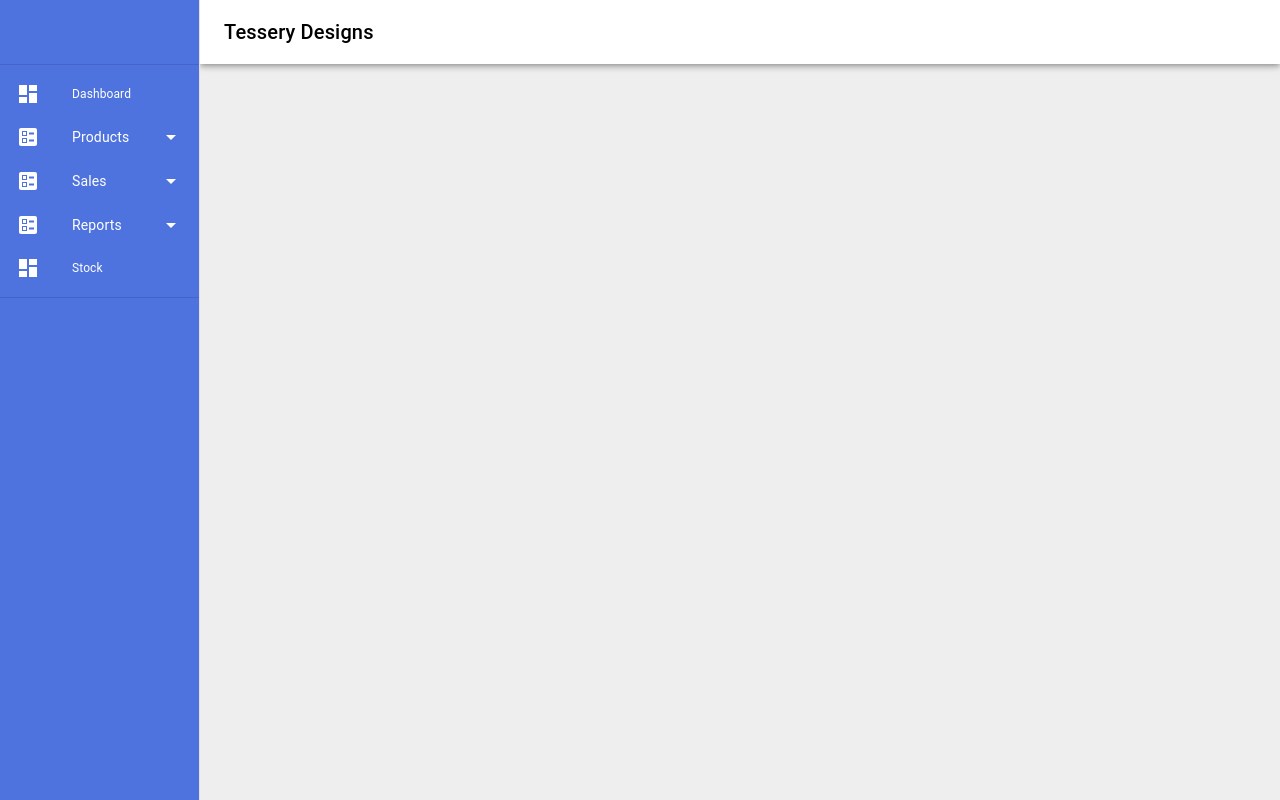
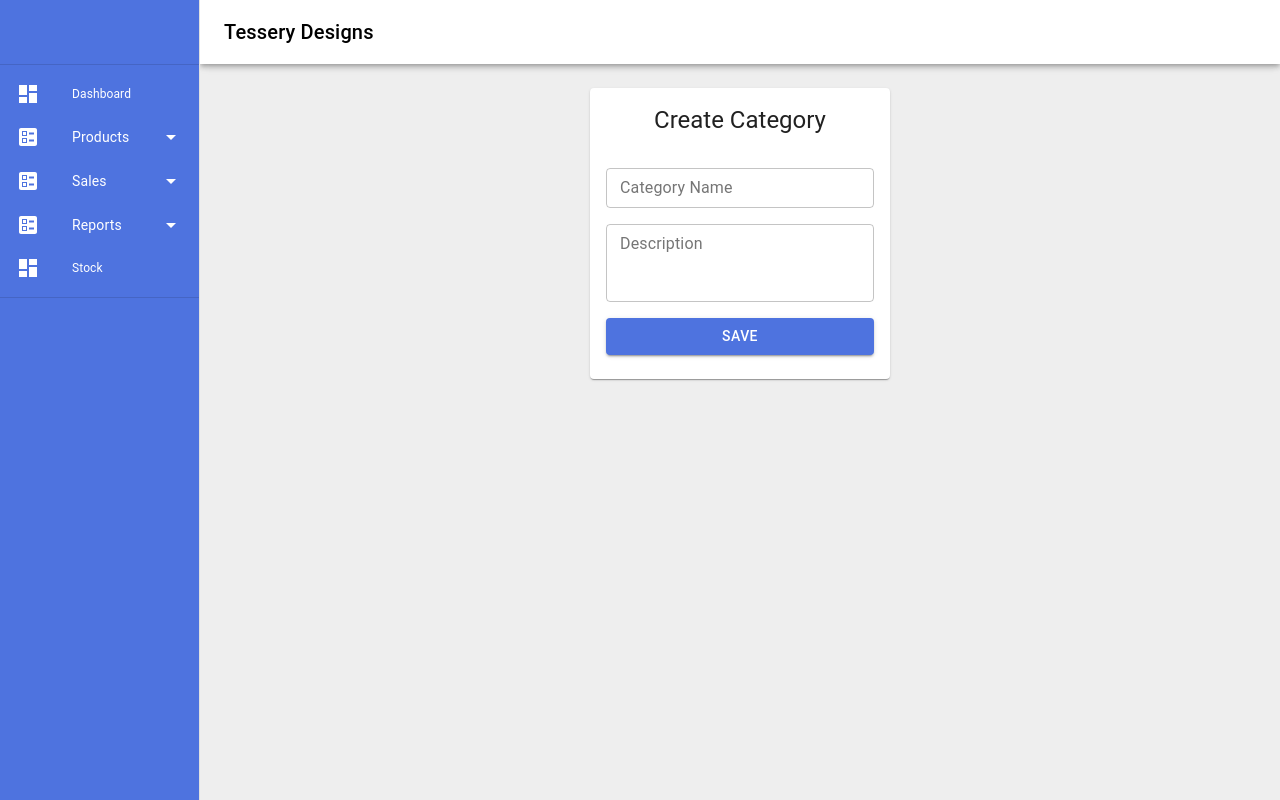
Before and after one commit to jeffKibra/POS, a React (Create React App) app: page /productCategories/new in a window 1280 px wide. Built offline with nearby package versions, Linux system fonts and the light colour scheme.

Commit message:
new Category form created

```diff
--- /dev/null
+++ b/src/Containers/Products/NewCategory.jsx
@@ -0,0 +1,5 @@
+import CategoriesForm from "../../Components/Forms/Products/CategoriesForm";
+
+export default function CategoriesFormContainer(props) {
+  return <CategoriesForm />;
+}
--- /dev/null
+++ b/src/Pages/Products/NewCategoryPage.jsx
@@ -0,0 +1,5 @@
+import NewCategory from "../../Containers/Products/NewCategory";
+
+export default function NewCategoryPage(props) {
+  return <NewCategory />;
+}
--- a/src/Router/index.js
+++ b/src/Router/index.js
@@ -5,12 +5,14 @@ import * as routes from "../constants/routes";
 //import pages
 import CreateProductPage from "../Pages/Products/CreateProductPage";
 import ProductsListPage from "../Pages/Products/ProductsListPage";
+import NewCategoryPage from "../Pages/Products/NewCategoryPage";
 
 export default function AppRouter(props) {
   return (
     <Switch>
       <Route exact path={routes.NEW_PRODUCT} component={CreateProductPage} />
       <Route exact path={routes.PRODUCTS_LIST} component={ProductsListPage} />
+      <Route exact path={routes.NEW_CATEGORY} component={NewCategoryPage} />
     </Switch>
   );
 }
```
